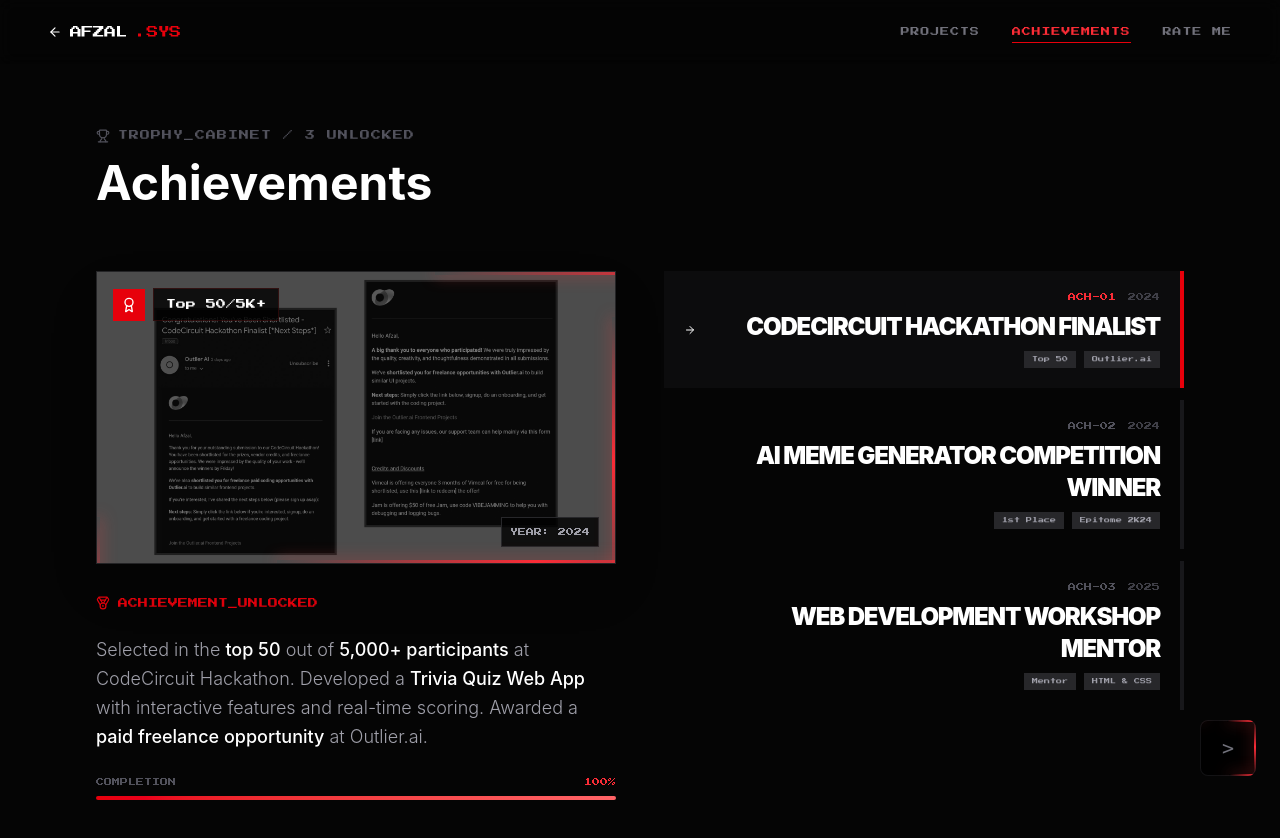
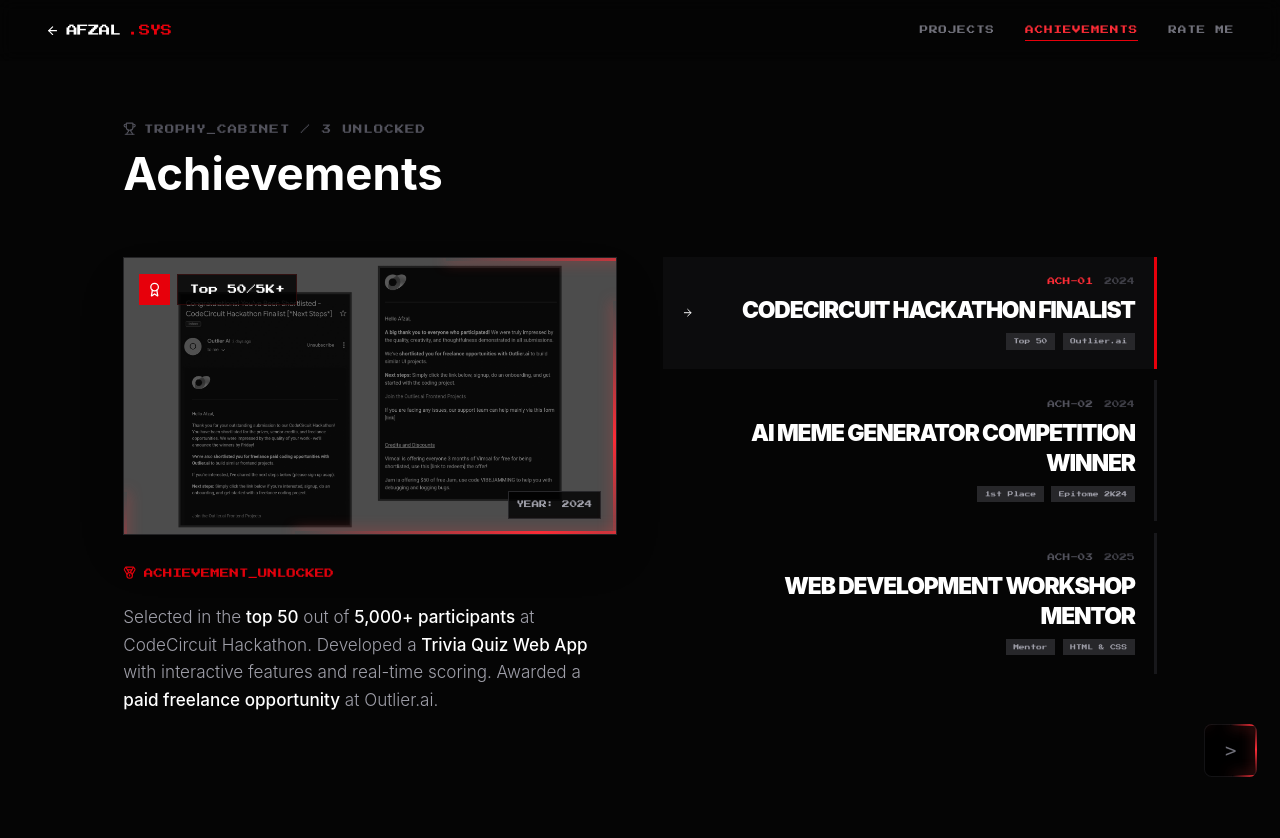
Before and after one commit to Afzal74/Afzal-Basheer, a Next.js app: page /achievements in a window 1280 px wide. Shown: the top 838 px of the page. After the commit the page ends 800 px from the top, so only its background shows below. Built offline with nearby package versions, Linux system fonts and the light colour scheme.

Commit message:
Fixed to a sing Page not scrollable

```diff
--- a/app/globals.css
+++ b/app/globals.css
@@ -1,4 +1,26 @@
 @import "tailwindcss";
+
+/* Base styles */
+html,
+body {
+  background-color: #050505;
+  min-height: 100vh;
+}
+
+/* Desktop zoom to 95% */
+@media (min-width: 1024px) {
+  html {
+    zoom: 0.95;
+  }
+}
+
+/* No-scroll pages - fit to viewport on desktop */
+@media (min-width: 1024px) {
+  .no-scroll-page {
+    height: 100vh;
+    overflow: hidden;
+  }
+}
 
 /* Marquee Animation */
 .marquee {
--- a/components/Achievements.jsx
+++ b/components/Achievements.jsx
@@ -208,7 +208,7 @@
   }, [mounted]);
 
   return (
-    <div ref={containerRef} className="bg-[#050505] min-h-screen text-white">
+    <div ref={containerRef} className="bg-[#050505] min-h-screen lg:h-screen lg:overflow-hidden text-white">
       {/* Navigation */}
       <nav
         ref={navRef}
@@ -409,20 +409,6 @@
                 >
                   {achievements[activeIndex].desc}
                 </p>
-
-                {/* Progress bar decoration */}
-                <div className="space-y-1 md:space-y-2">
-                  <div
-                    className="flex justify-between text-[6px] md:text-[8px]"
-                    style={pixelFont}
-                  >
-                    <span className="text-zinc-600">COMPLETION</span>
-                    <span className="text-red-500">100%</span>
-                  </div>
-                  <div className="h-0.5 md:h-1 bg-zinc-800 rounded-full overflow-hidden">
-                    <div className="h-full bg-gradient-to-r from-red-600 to-red-400 w-full" />
-                  </div>
-                </div>
               </div>
             </div>
           </div>
--- a/components/Projects.jsx
+++ b/components/Projects.jsx
@@ -189,7 +189,7 @@
   }, [mounted])
 
   return (
-    <div ref={containerRef} className="bg-[#050505] min-h-screen text-white">
+    <div ref={containerRef} className="bg-[#050505] min-h-screen lg:h-screen lg:overflow-hidden text-white">
       {/* Navigation */}
       <nav ref={navRef} className="w-full fixed top-0 left-0 z-[100] px-4 md:px-12 py-6 flex items-center justify-between backdrop-blur-sm bg-black/20 opacity-0">
         <SoundLink href="/" style={pixelFont} className="text-[10px] md:text-xs tracking-tighter text-white flex items-center gap-2 hover:text-red-500 transition-colors">
```
